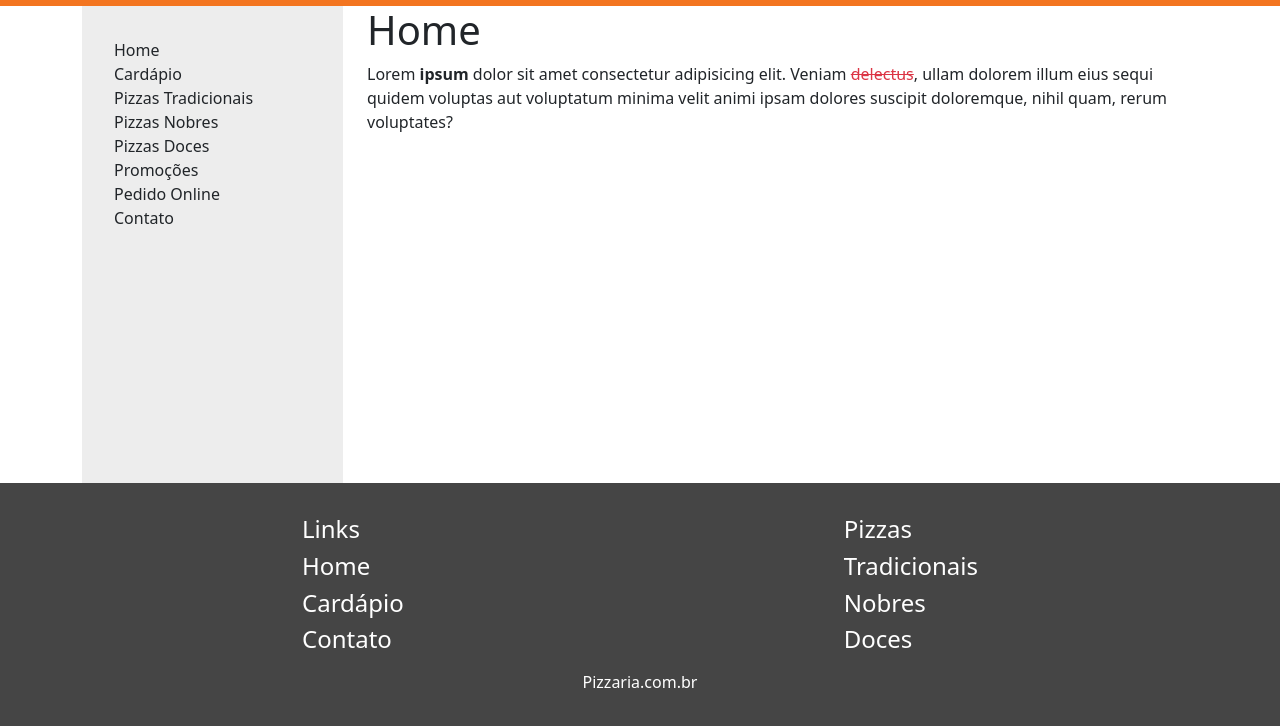
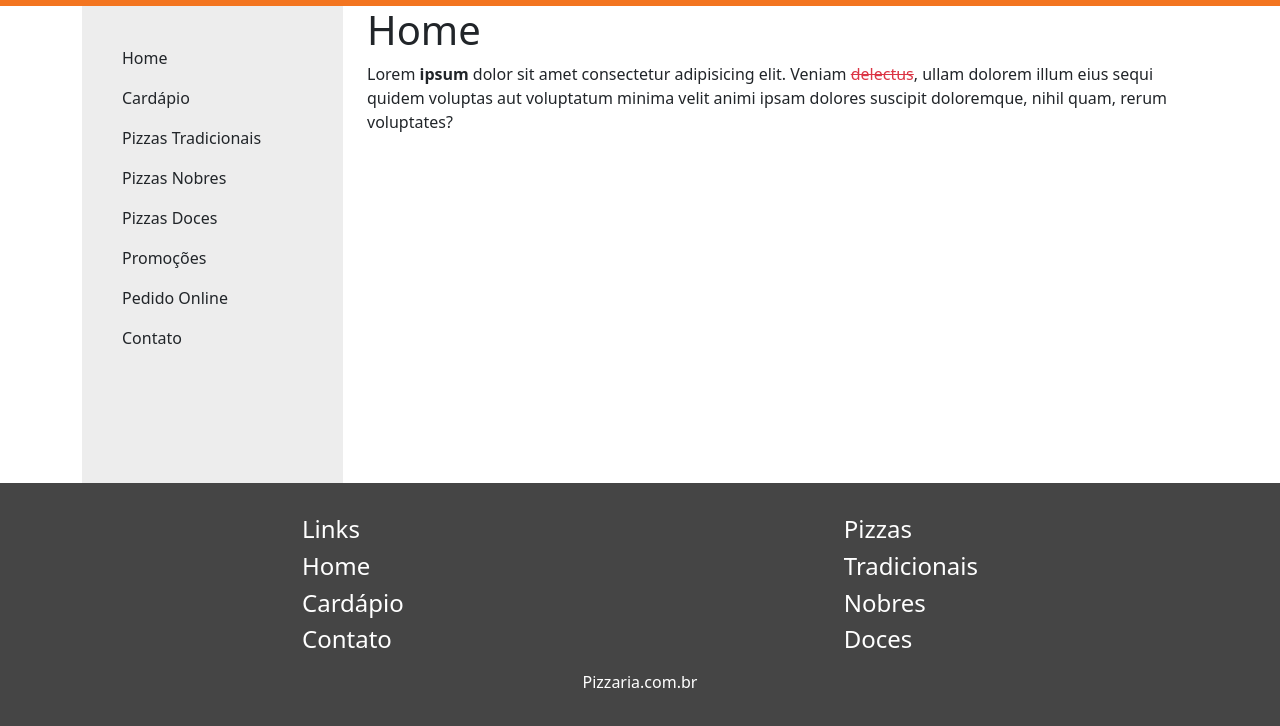
Before and after one commit to wesleyanjos1996/Layout-Pizzaria, a website: page index.html in a window 1280 px wide. Shown: the part 58-784 px from the top of the page. Drawn offline with nearby package versions, Linux system fonts and the light colour scheme.

Commit message:
end project

```diff
--- a/index.html
+++ b/index.html
@@ -25,14 +25,14 @@
             <div class="col-md-3">
                 <nav>
                     <ul class="list-unstyled">
-                        <li>Home</li>
-                        <li>Cardápio</li>
-                        <li>Pizzas Tradicionais</li>
-                        <li>Pizzas Nobres</li>
-                        <li>Pizzas Doces</li>
-                        <li>Promoções</li>
-                        <li>Pedido Online</li>
-                        <li>Contato</li>
+                        <li class="p-2">Home</li>
+                        <li class="p-2">Cardápio</li>
+                        <li class="p-2">Pizzas Tradicionais</li>
+                        <li class="p-2">Pizzas Nobres</li>
+                        <li class="p-2">Pizzas Doces</li>
+                        <li class="p-2">Promoções</li>
+                        <li class="p-2">Pedido Online</li>
+                        <li class="p-2">Contato</li>
                     </ul>
                 </nav>
             </div>
```
Also changed, not shown: readme.md.
